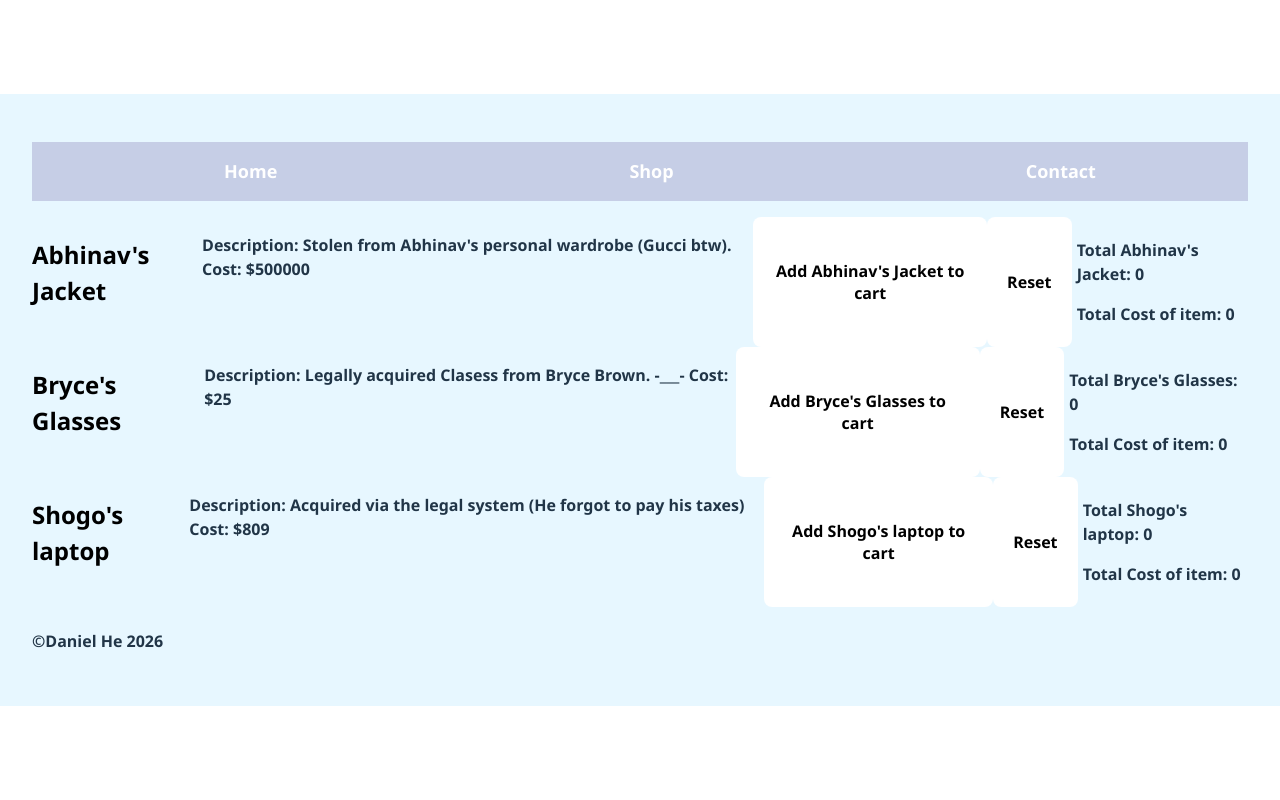
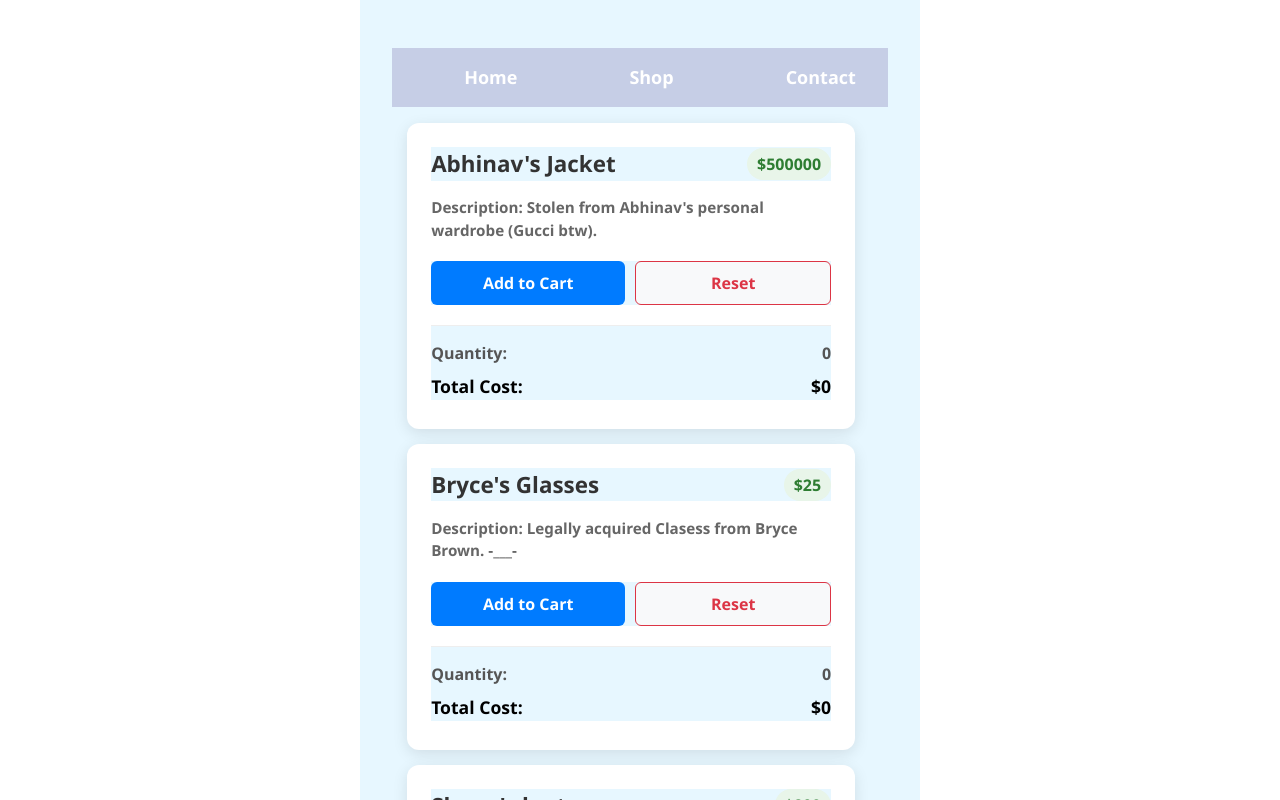
Before and after one commit to canyon-crest/react-app-DanielH828, a React (Vite) app: page / in a window 1280 px wide. Both pictures are taken after a click on the item "Shop". Shown: the top 800 px of the page. Built offline with nearby package versions, Linux system fonts and the light colour scheme.

Commit message:
3/17 Shop

```diff
--- a/src/Shop.css
+++ b/src/Shop.css
@@ -1,18 +1,90 @@
 .myCard {
-    display: flex;
-    justify-content:space-between;
+    background: #ffffff;
+    border-radius: 12px;
+    padding: 24px;
+    margin: 15px;
+    box-shadow: 0 4px 15px rgba(0, 0, 0, 0.1);
+    max-width: 400px;
+    font-family: 'Segoe UI', Tahoma, Geneva, Verdana, sans-serif;
+    transition: transform 0.2s;
 }
 
-.myCard .Cost {
-    margin: 5px;
+.myCard:hover {
+    transform: translateY(-4px);
+}
+
+.card-header {
+    display: flex;
+    justify-content: space-between;
+    align-items: center;
+    margin-bottom: 12px;
+}
+
+.card-header h2 {
+    margin: 0;
+    font-size: 1.4rem;
+    color: #333;
+}
+
+.price-tag {
+    background: #e8f5e9;
+    color: #2e7d32;
+    padding: 4px 10px;
+    border-radius: 20px;
+    font-weight: bold;
+}
+
+.description {
+    color: #666;
+    font-size: 0.95rem;
+    line-height: 1.5;
+    margin-bottom: 20px;
+}
+
+.actions {
+    display: flex;
+    gap: 10px;
+    margin-bottom: 20px;
 }
 
 .ShopButton {
-    font-weight:bolder;
-    background-color: rgb(255, 255, 255);
-    color:black;
+    flex: 1;
+    padding: 10px;
+    border: none;
+    border-radius: 6px;
+    cursor: pointer;
+    font-weight: 600;
 }
-.ShopButton:hover {
-    background-color:rgb(230, 240, 255);
-    color:rgb(0, 0, 0);
+
+.add {
+    background-color: #007bff;
+    color: white;
 }
+
+.add:hover { background-color: #0056b3; }
+
+.reset {
+    background-color: #f8f9fa;
+    color: #dc3545;
+    border: 1px solid #dc3545;
+}
+
+.reset:hover { background-color: #fff5f5; }
+
+.summary {
+    border-top: 1px solid #eee;
+    padding-top: 15px;
+}
+
+.summary-item {
+    display: flex;
+    justify-content: space-between;
+    margin-bottom: 5px;
+    color: #555;
+}
+
+.total {
+    font-size: 1.1rem;
+    color: #000;
+    margin-top: 8px;
+}
--- a/src/Shop.jsx
+++ b/src/Shop.jsx
@@ -1,22 +1,41 @@
 import './Shop.css'
+import { useState } from 'react'
 
-import{ useState } from 'react'
-
-function Shop({myname,description, cost}) {
-
+function Shop({ myname, description, cost }) {
     const [count, setCount] = useState(0);
 
     return (
         <div className='myCard'>
-            <h2 itemID='name'>{myname}</h2>
-            <p itemID='Description'>Description: {description} Cost: ${cost}</p>
-            <button className='ShopButton'onClick={() => setCount(count+1)}>Add {myname} to cart</button>
-            <button className='ShopButton'onClick={() => setCount(0)}>Reset</button>
-            <div className="Cost">
-                <p>Total {myname}: {count}</p>
-                <p>Total Cost of item: {count*cost}</p>
+            <div className="card-header">
+                <h2>{myname}</h2>
+                <span className="price-tag">${cost}</span>
+            </div>
+
+            <p className='description'>
+                <strong>Description:</strong> {description}
+            </p>
+
+            <div className='actions'>
+                <button className='ShopButton add' onClick={() => setCount(count + 1)}>
+                    Add to Cart
+                </button>
+                <button className='ShopButton reset' onClick={() => setCount(0)}>
+                    Reset
+                </button>
+            </div>
+
+            <div className="summary">
+                <div className="summary-item">
+                    <span>Quantity:</span>
+                    <strong>{count}</strong>
+                </div>
+                <div className="summary-item total">
+                    <span>Total Cost:</span>
+                    <strong>${(count * cost).toLocaleString()}</strong>
+                </div>
             </div>
         </div>
     )
 }
+
 export default Shop
```
